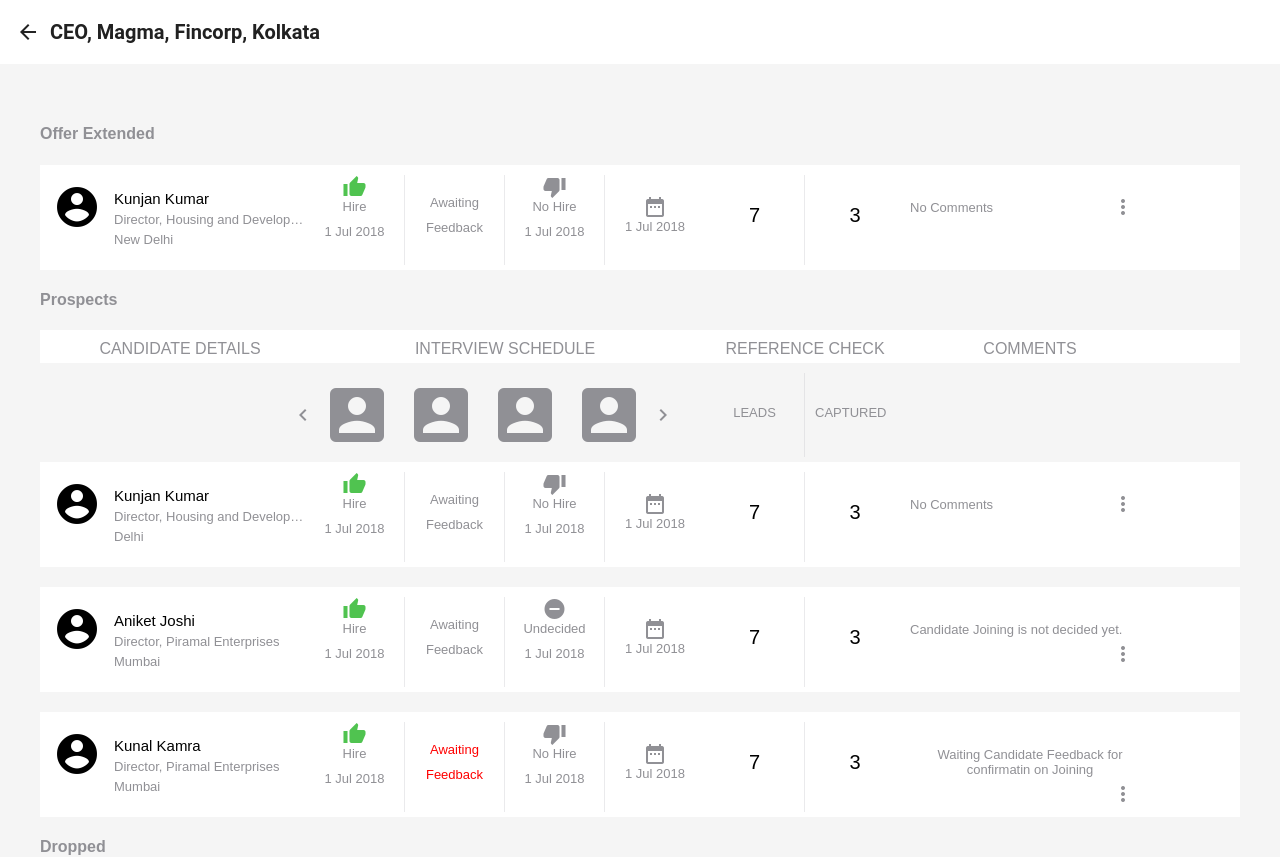
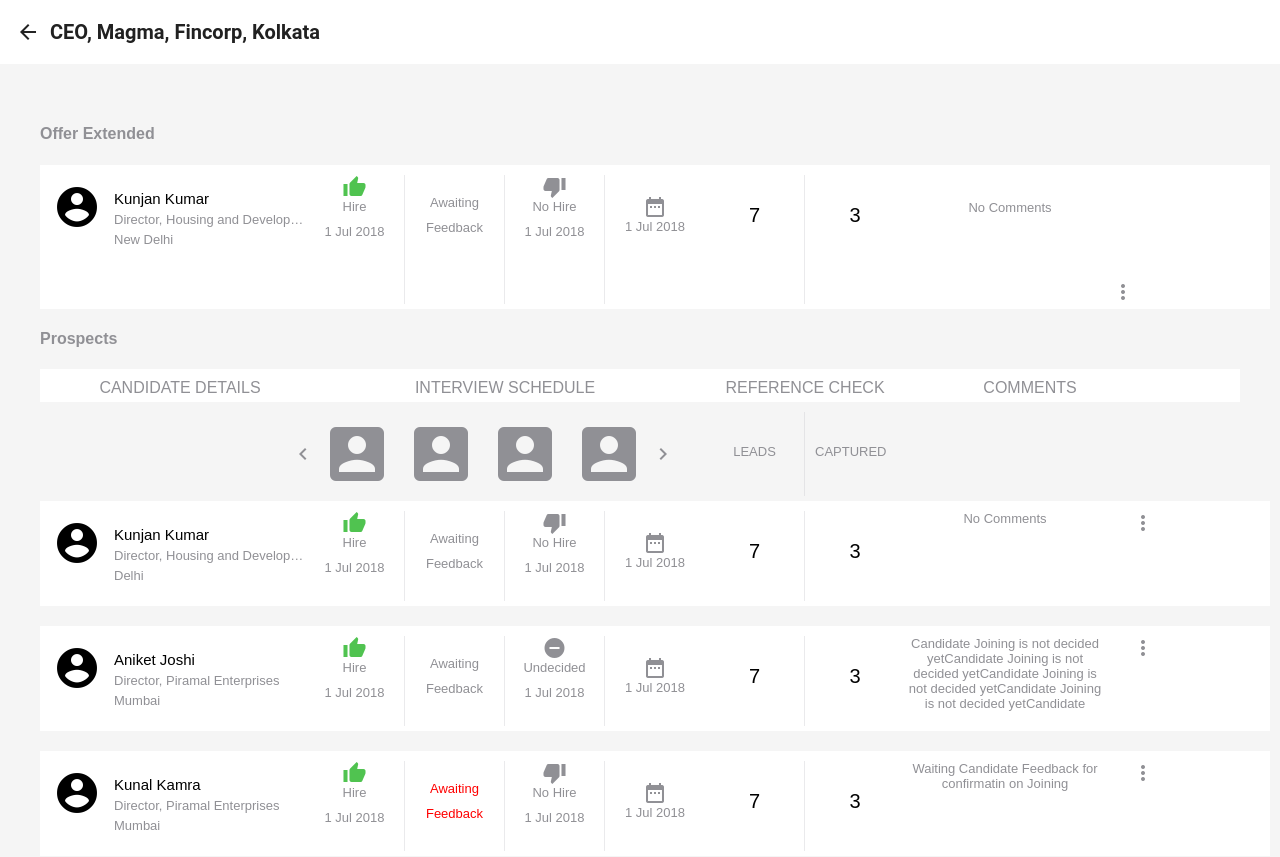
Before and after one commit to prashant93/TPM-View-2, an Angular app: page / in a window 1280 px wide. Shown: the top 857 px of the page. Built offline with nearby package versions, Linux system fonts and the light colour scheme.

Commit message:
3 files modified

```diff
--- a/src/app/offers/offers.component.css
+++ b/src/app/offers/offers.component.css
@@ -7,6 +7,7 @@
   padding: 10px 15px 5px 15px;
   text-align: center;
   margin-bottom: 20px;
+  width: 100%;
 }
 .seperator {
   border-right: 1px solid #c6c6cc5e;
@@ -62,8 +63,13 @@ p {
   font-size: 13px;
 }
 .comments {
+  width: 80%;
+  height: 75px;
+  overflow: hidden;
+  text-overflow: clip;
   float: left;
 }
+
 .leads,
 .captured {
   line-height: 80px;
--- a/src/app/offers/offers.component.html
+++ b/src/app/offers/offers.component.html
@@ -203,16 +203,19 @@ line-height: 80px;text-align: left;
   </div>
   <div class="leads seperator">{{ candidateDetail.leads }}</div>
   <div class="captured">{{ candidateDetail.captured }}</div>
-  <div style="margin-top:20px">
-    <div *ngIf="candidateDetail.comments; else noComments">
-      <p class="comments">{{ candidateDetail.comments }}</p>
+  <div>
+    <div class="comments">
+      <div *ngIf="candidateDetail.comments; else noComments">
+        <span>{{ candidateDetail.comments }}</span>
+      </div>
+      <ng-template #noComments>
+        <span>No Comments</span>
+      </ng-template>
     </div>
-    <ng-template #noComments>
-      <p class="comments">No Comments</p>
-    </ng-template>
-    <mat-icon [matMenuTriggerFor]="menu" style="margin-right:20px;float:right"
-      >more_vert</mat-icon
-    >
+
+    <div style="line-height:80px; float:right">
+      <mat-icon [matMenuTriggerFor]="menu">more_vert</mat-icon>
+    </div>
     <mat-menu #menu="matMenu">
       <button mat-menu-item>EDIT COMMENT</button>
       <button mat-menu-item>HIDE CANDIDATE</button>
--- a/src/assets/candidate.json
+++ b/src/assets/candidate.json
@@ -32,7 +32,7 @@
     "hireDate": "1 Jul 2018",
     "leads": 7,
     "captured": 3,
-    "comments": "Candidate Joining is not decided yet.",
+    "comments": "Candidate Joining is not decided yetCandidate Joining is not decided yetCandidate Joining is not decided yetCandidate Joining is not decided yetCandidate Joining is not decided yetCandidate Joining is not decided yetCandidate Joining is not decided yetCandidate Joining is not decided yetCandidate Joining is not decided yetCandidate Joining is not decided yet.",
     "isDropped": false
   },
   {
```
